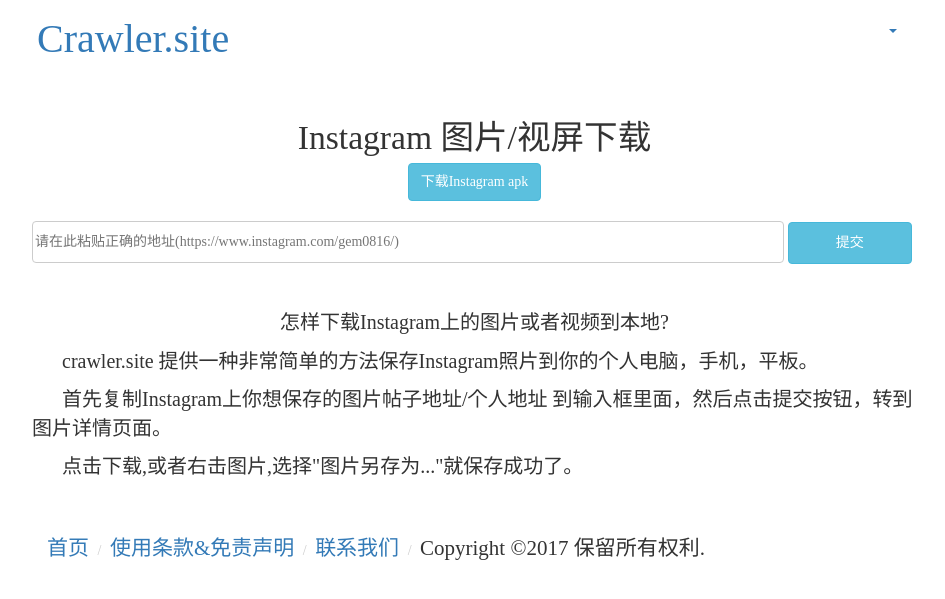
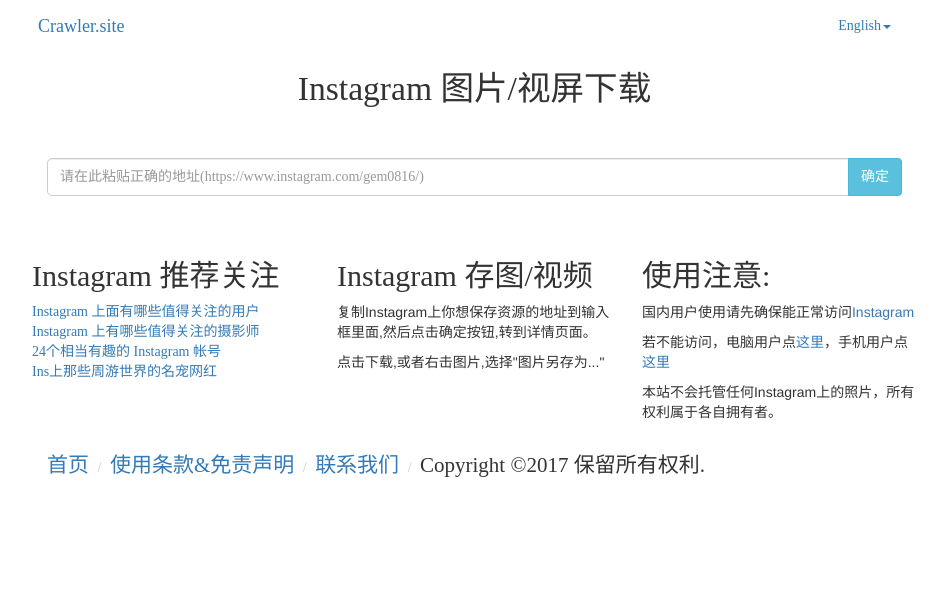
Before and after one commit to 995270418L/django_crawler, a Django app: template inscrawler/templates/inscrawler/index.html in a window 1280 px wide. Shown: the top 599 px of the page, without its empty margins (168-1113 px from the left). Run offline with Django 3.2, Linux system fonts and the light colour scheme; the template is opened without the code that fills it, so the values that code supplies are empty; some libraries are stand-ins or nearby versions.

Commit message:
change chinese

```diff
--- a/inscrawler/templates/inscrawler/base.html
+++ b/inscrawler/templates/inscrawler/base.html
@@ -44,11 +44,14 @@
 </head>
 <body>
         <div id="main">
-          <ul class="nav nav-pills nav">
-            <li class="navbar-left brand">
-                <a href="/">Crawler.site</a>
-            </li>
-            <li roll="presentation" class="dropdown navbar-right list">
+          <ul class="nav nav-pills navbar">
+            <div class="container-fluid">
+                <div class="navbar-header">
+                    <a href="/" class="navbar-left navbar-brand">Crawler.site</a>
+                </div>
+                <div class="collapse navbar-collapse">
+                    <ul class="nav navbar-right navbar-nav">
+                        <li roll="presentation" class="dropdown">
                             <a class="dropdown-toggle" data-toggle="dropdown" href="{{ url }}?language={{ language_now }}" role="button" aria-haspopup="true" aria-expanded="false">{{ language_now }}<span class="caret"></span></a>
                             <ul class="dropdown-menu" aria-labelledby="dropdownMenu1">
                                 {% for l in language %}
@@ -57,18 +60,14 @@
                             </ul>
                         </li>
                     </ul>
+                </div>
+            </div>
+          </ul>
             <div class="index-content">
                 {% block main %}{% endblock %}
             </div>
         </div>
 
-{#        <!--两侧广告看情况添加-->#}
-{#        <div id="left" class="list-group col-md-2">#}
-{#            <a href="https://apkpure.com/cn/instagram/com.instagram.android" class="list-group-item info">下载Instagram</a>#}
-{#            <a href="https://laod.cn/hosts" class="list-group-item info">访问Instagram</a>#}
-{#            <a href="http://www.thepaper.cn/newsDetail_forward_1312750" class="list-group-item info">20个值得旅行者关注的Ins账号</a>#}
-{#            <a href="https://www.zhihu.com/question/20437307?page=1&sort=created" class="list-group-item info">Ins上面有哪些值得关注的用户？</a>#}
-{#        </div>#}
         <div id="right">
             <!--右侧广告-->
         </div>
--- a/inscrawler/templates/inscrawler/index.html
+++ b/inscrawler/templates/inscrawler/index.html
@@ -1,25 +1,42 @@
 {% extends './base.html' %}
 {% block main %}
 	<div class="index-header" style="text-align:center">
-	    <h1 style="text-align:center;margin-bottom: 8px;margin-top:5%;">Instagram 图片/视屏下载</h1>
-        <a class="btn btn-info" href="https://apkpure.com/cn/instagram/com.instagram.android" style="margin-bottom: 10px;">下载Instagram apk</a><br>
+	    <h1 style="text-align:center;margin-top:2%;">Instagram 图片/视屏下载</h1>
     </div>
 	<div class="ads">
 
 	</div>
-	<div class="form text-left">
-		<form method="post" action="/instagram" id="url_submit">
+	<div class="col-lg-12">
+		<form method="post" action="/instagram" class="input-group" id="url_submit">
             {% csrf_token %}
-			<input type="text" class="url" name="url" placeholder="请在此粘贴正确的地址(https://www.instagram.com/gem0816/)">
-			<input type="submit" name="submit" value="提交" class="btn btn-info button">
+			<input type="text" class="form-control" name="url" placeholder="请在此粘贴正确的地址(https://www.instagram.com/gem0816/)">
+			<span class="input-group-btn">
+                <button class="btn btn-info" type="button">确定</button>
+            </span>
 		</form>
 	</div>
-    <div class="text" style="margin-top:5%;margin-bottom:5%">
-        <p style="text-align: center;">怎样下载Instagram上的图片或者视频到本地?</p>
-        <p>&nbsp;&nbsp;&nbsp;&nbsp;&nbsp;&nbsp;crawler.site 提供一种非常简单的方法保存Instagram照片到你的个人电脑，手机，平板。</p>
-        <p>&nbsp;&nbsp;&nbsp;&nbsp;&nbsp;&nbsp;首先复制Instagram上你想保存的图片帖子地址/个人地址 到输入框里面，然后点击提交按钮，转到图片详情页面。</p>
-        <p>&nbsp;&nbsp;&nbsp;&nbsp;&nbsp;&nbsp;点击下载,或者右击图片,选择"图片另存为..."就保存成功了。</p>
-	</div>
+    <div class="row">
+        <div class="col-sm-4">
+            <h2>Instagram 推荐关注</h2>
+            <table class="table table-striped table-bordered">
+                <tr><a href="https://www.zhihu.com/question/20437307">Instagram 上面有哪些值得关注的用户</a></tr><br>
+                <tr><a href="https://www.zhihu.com/question/19929131">Instagram 上有哪些值得关注的摄影师</a></tr><br>
+                <tr><a href="https://qdan.me/list/VSSgX-9TTxBLTIFe">24个相当有趣的 Instagram 帐号</a></tr><br>
+                <tr><a href="http://lohas.onlylady.com/2016/0808/3827917.shtml">Ins上那些周游世界的名宠网红</a></tr>
+            </table>
+        </div>
+        <div class="col-sm-4">
+            <h2>Instagram 存图/视频</h2>
+            <p>复制Instagram上你想保存资源的地址到输入框里面,然后点击确定按钮,转到详情页面。</p>
+            <p>点击下载,或者右击图片,选择"图片另存为..."</p>
+        </div>
+        <div class="col-sm-4">
+            <h2>使用注意:</h2>
+            <p>国内用户使用请先确保能正常访问<a href="https://www.instagram.com">Instagram</a></p>
+            <p>若不能访问，电脑用户点<a href="https://laod.cn/hosts/2017-google-hosts.html">这里</a>，手机用户点<a href="https://www.yizhihongxing.com/">这里</a></p>
+            <p>本站不会托管任何Instagram上的照片，所有权利属于各自拥有者。</p>
+        </div>
+    </div>
 	<div class="ads"></div>
     <footer>
         <ol class="breadcrumb">
@@ -29,4 +46,11 @@
             <li><span>Copyright &copy;2017 保留所有权利.</span></li>
         </ol>
     </footer>
+    <script async src="//pagead2.googlesyndication.com/pagead/js/adsbygoogle.js"></script>
+    <script>
+      (adsbygoogle = window.adsbygoogle || []).push({
+        google_ad_client: "ca-pub-8879167188382058",
+        enable_page_level_ads: true
+      });
+    </script>
 {% endblock %}
--- a/static/inscrawler/css/main.css
+++ b/static/inscrawler/css/main.css
@@ -90,10 +90,23 @@ input[type="submit"]{
 	height: auto;
 	margin-bottom: 10px;
 }
-
-form {
-	margin-top:10px;
-	margin-bottom: 30px;
+#url_submit{
+	margin-top:5%;
+	margin-bottom:5%;
+}
+.row h2{
+	font-family:"STHeiti Light ";
+	font-weight:Normal;
+}
+.row p{
+	font-family: "Helvetica Neue", Helvetica, Arial, sans-serif;
+}
+#url_submit input{
+	height: 38px;
+	border-bottom-left-radius: 5px;
+	-moz-border-radius-topleft:5px;
+	-moz-border-radius-bottomleft: 5px;
+	border-top-left-radius: 5px;
 }
 
 .message{
```
Also changed, not shown: inscrawler/static/inscrawler/css/main.css (+17 -4 lines), inscrawler/templates/inscrawler/index-en.html (+8 -6 lines), inscrawler/templates/inscrawler/instagram.html (+4 -4 lines). Lines whose indentation alone changed are shown as unchanged.
